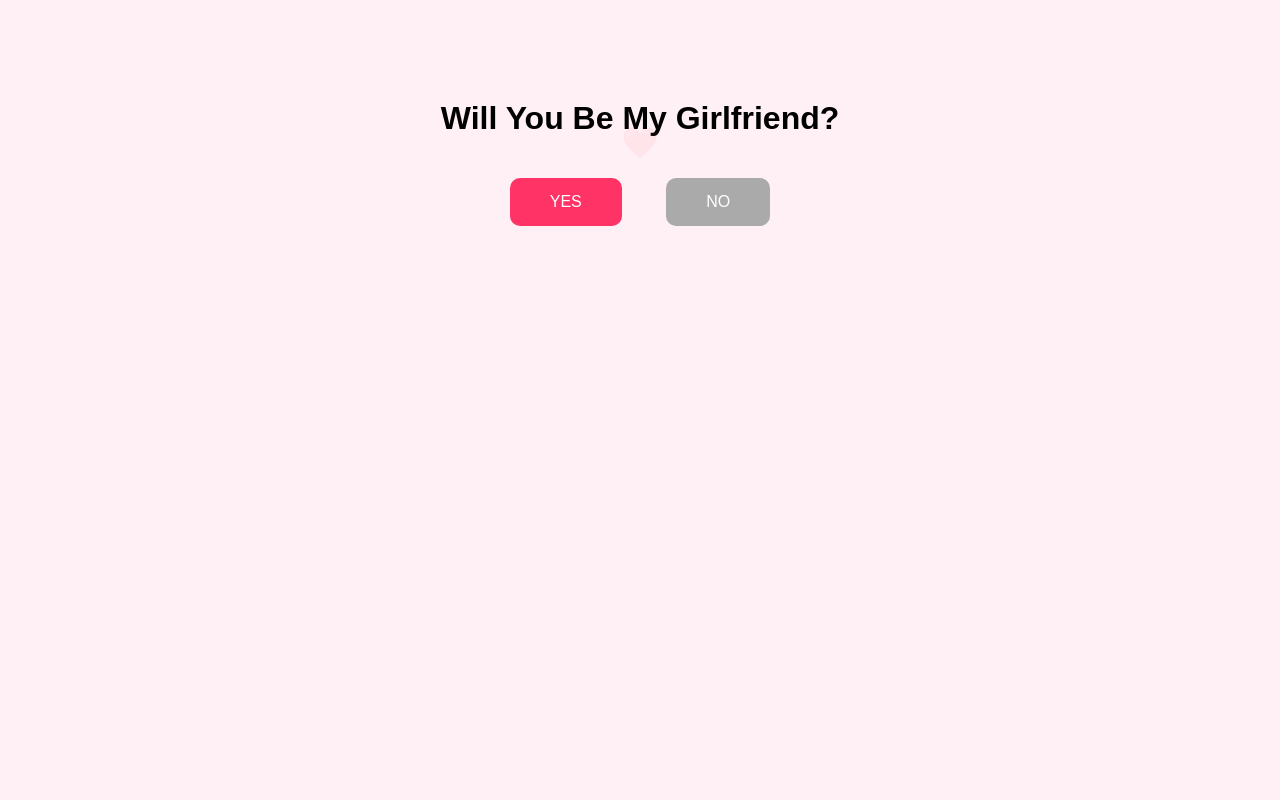
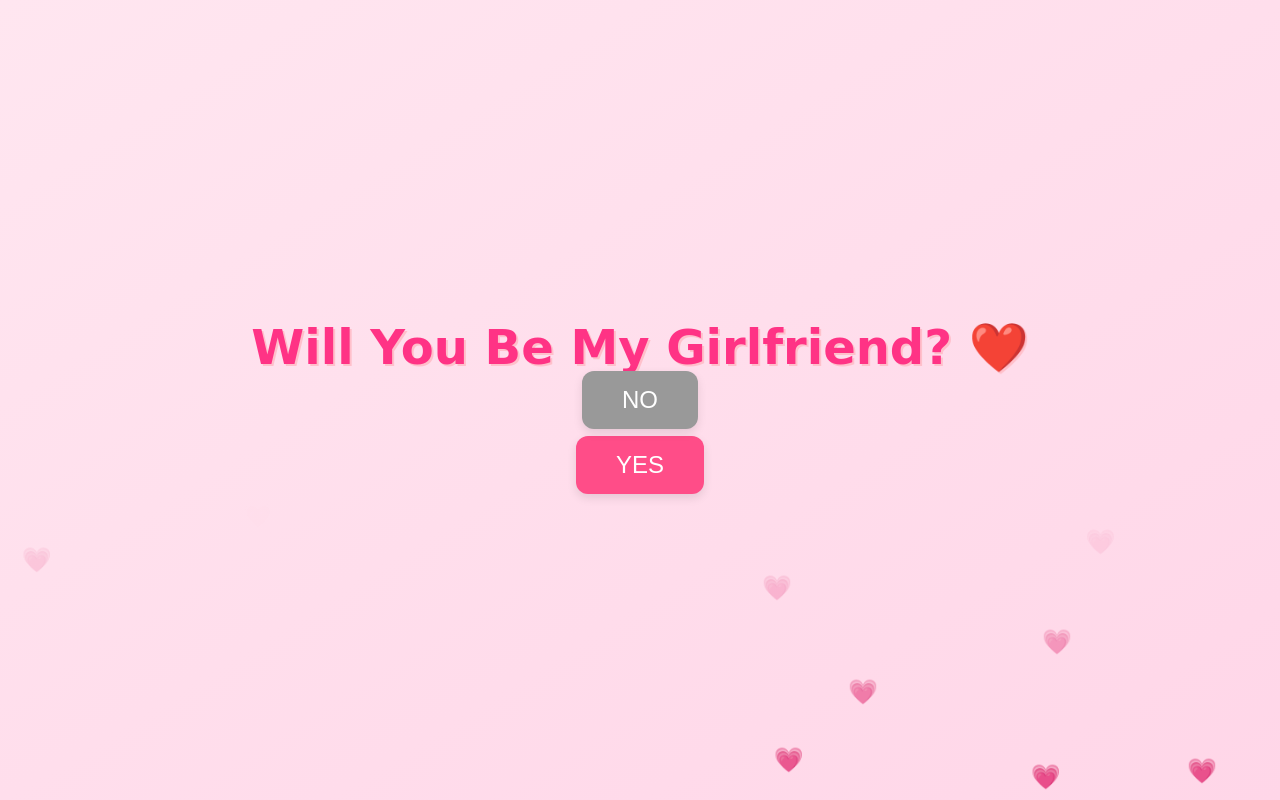
Before and after one commit to Prince-luck/Test1, a Flask app: page / in a window 1280 px wide. Run offline with Flask 3, Linux system fonts and the light colour scheme.

Commit message:
index.html

```diff
--- a/templates/index.html
+++ b/templates/index.html
@@ -6,77 +6,172 @@
   <title>Will You Be My Girlfriend?</title>
   <style>
     body {
-    font-family: Arial, sans-serif;
+      font-family: 'Comic Sans MS', cursive, sans-serif;
+      background: linear-gradient(to bottom right, #ffe6f0, #ffd6e8);
+      display: flex;
+      flex-direction: column;
+      align-items: center;
+      justify-content: center;
+      height: 100vh;
+      margin: 0;
+      overflow: hidden;
       text-align: center;
-    margin-top: 100px;
-    background: #fff0f6;
-    position: relative;
     }
+
+    h1 {
+      font-size: 3rem;
+      color: #ff3385;
+      margin-bottom: 40px;
+      text-shadow: 2px 2px #ffc0cb;
+      transition: all 0.3s ease;
+    }
+
     button {
-    font-size: 16px;
+      font-size: 1.5rem;
       padding: 15px 40px;
       margin: 20px;
+      border-radius: 12px;
+      border: none;
       cursor: pointer;
-    border-radius: 10px;
-    border: none;
-    transition: background-color 0.3s;
+      transition: all 0.3s ease;
+      box-shadow: 0 4px 10px rgba(0,0,0,0.1);
     }
+
     #yesBtn {
-    background-color: #ff3366;
+      background-color: #ff4d88;
       color: white;
     }
+
     #yesBtn:hover {
-    background-color: #ff6699;
+      background-color: #ff80aa;
     }
+
     #noBtn {
-    background-color: #aaa;
+      background-color: #999;
       color: white;
-    position: relative;
+      position: absolute;
     }
-  body::after {
-    content: "❤️";
-    font-size: 30px;
+
+    .heart {
       position: fixed;
-    animation: float 4s infinite;
+      font-size: 24px;
+      animation: float 4s infinite ease-in-out;
       opacity: 0.5;
-    left: 50%;
-    top: 50%;
       pointer-events: none;
     }
+
     @keyframes float {
-    0% { transform: translate(-50%, 0); opacity: 0.7; }
-    100% { transform: translate(-50%, -300px); opacity: 0; }
+      0% { transform: translateY(0); opacity: 1; }
+      100% { transform: translateY(-300px); opacity: 0; }
+    }
+
+    canvas {
+      position: fixed;
+      top: 0;
+      left: 0;
+      pointer-events: none;
     }
   </style>
 </head>
 <body>
 
-<h1>Will You Be My Girlfriend?</h1>
+<h1 id="mainText">Will You Be My Girlfriend? ❤️</h1>
 
-<button id="yesBtn" onclick="makeYesBigger()">YES</button>
-<button id="noBtn" onmouseover="moveNo()">NO</button>
+<button id="yesBtn">YES</button>
+<button id="noBtn">NO</button>
 
 <audio autoplay loop>
-  <source src="{{ url_for('static', filename='music.mp3') }}" type="audio/mpeg" />
+  <source src="https://cdn.pixabay.com/download/audio/2021/09/01/audio_76970a1a03.mp3?filename=calm-piano-loop-6315.mp3" type="audio/mpeg" />
   Your browser does not support the audio element.
 </audio>
 
 <script>
-  let size = 16;
-  function makeYesBigger() {
-    size += 10;
-    const yesBtn = document.getElementById("yesBtn");
-    yesBtn.style.fontSize = size + "px";
-    yesBtn.innerText = size > 100 ? "PLEASE SAY YES!" : "YES";
-  }
+  let noHoverInterval = null;
+
+  document.getElementById("yesBtn").addEventListener("click", () => {
+    const btnYes = document.getElementById("yesBtn");
+    const btnNo = document.getElementById("noBtn");
+    const title = document.getElementById("mainText");
+
+    title.innerText = "You just made me the happiest person alive 🥺❤️";
+    title.style.fontSize = "2.5rem";
+    btnYes.style.display = "none";
+    btnNo.style.display = "none";
+    launchConfetti();
+  });
 
   function moveNo() {
     const btn = document.getElementById("noBtn");
     const x = Math.random() * (window.innerWidth - btn.offsetWidth);
     const y = Math.random() * (window.innerHeight - btn.offsetHeight);
-    btn.style.position = "absolute";
     btn.style.left = x + "px";
     btn.style.top = y + "px";
+  }
+
+  const noBtn = document.getElementById("noBtn");
+
+  noBtn.addEventListener("mouseover", () => {
+    if (!noHoverInterval) {
+      noHoverInterval = setInterval(moveNo, 200);
+    }
+  });
+
+  noBtn.addEventListener("mouseout", () => {
+    clearInterval(noHoverInterval);
+    noHoverInterval = null;
+  });
+
+  noBtn.addEventListener("click", () => {
+    noBtn.style.fontSize = "30px";
+    document.getElementById("mainText").innerText = "Please 😢";
+  });
+
+  // Floating hearts
+  setInterval(() => {
+    const heart = document.createElement("div");
+    heart.innerHTML = "💗";
+    heart.className = "heart";
+    heart.style.left = Math.random() * 100 + "vw";
+    heart.style.top = "100vh";
+    heart.style.animationDuration = 2 + Math.random() * 3 + "s";
+    document.body.appendChild(heart);
+    setTimeout(() => heart.remove(), 5000);
+  }, 500);
+
+  // Confetti
+  function launchConfetti() {
+    const canvas = document.createElement("canvas");
+    canvas.width = window.innerWidth;
+    canvas.height = window.innerHeight;
+    document.body.appendChild(canvas);
+    const ctx = canvas.getContext("2d");
+
+    const pieces = [];
+    for (let i = 0; i < 100; i++) {
+      pieces.push({
+        x: Math.random() * canvas.width,
+        y: Math.random() * canvas.height - canvas.height,
+        radius: Math.random() * 6 + 4,
+        color: `hsl(${Math.random() * 360}, 100%, 70%)`,
+        velocity: Math.random() * 3 + 2
+      });
+    }
+
+    function draw() {
+      ctx.clearRect(0, 0, canvas.width, canvas.height);
+      pieces.forEach(p => {
+        ctx.beginPath();
+        ctx.arc(p.x, p.y, p.radius, 0, Math.PI * 2);
+        ctx.fillStyle = p.color;
+        ctx.fill();
+        p.y += p.velocity;
+        if (p.y > canvas.height) p.y = -10;
+      });
+      requestAnimationFrame(draw);
+    }
+
+    draw();
+    setTimeout(() => canvas.remove(), 5000);
   }
 </script>
 
```
Lines whose indentation alone changed are shown as unchanged.
